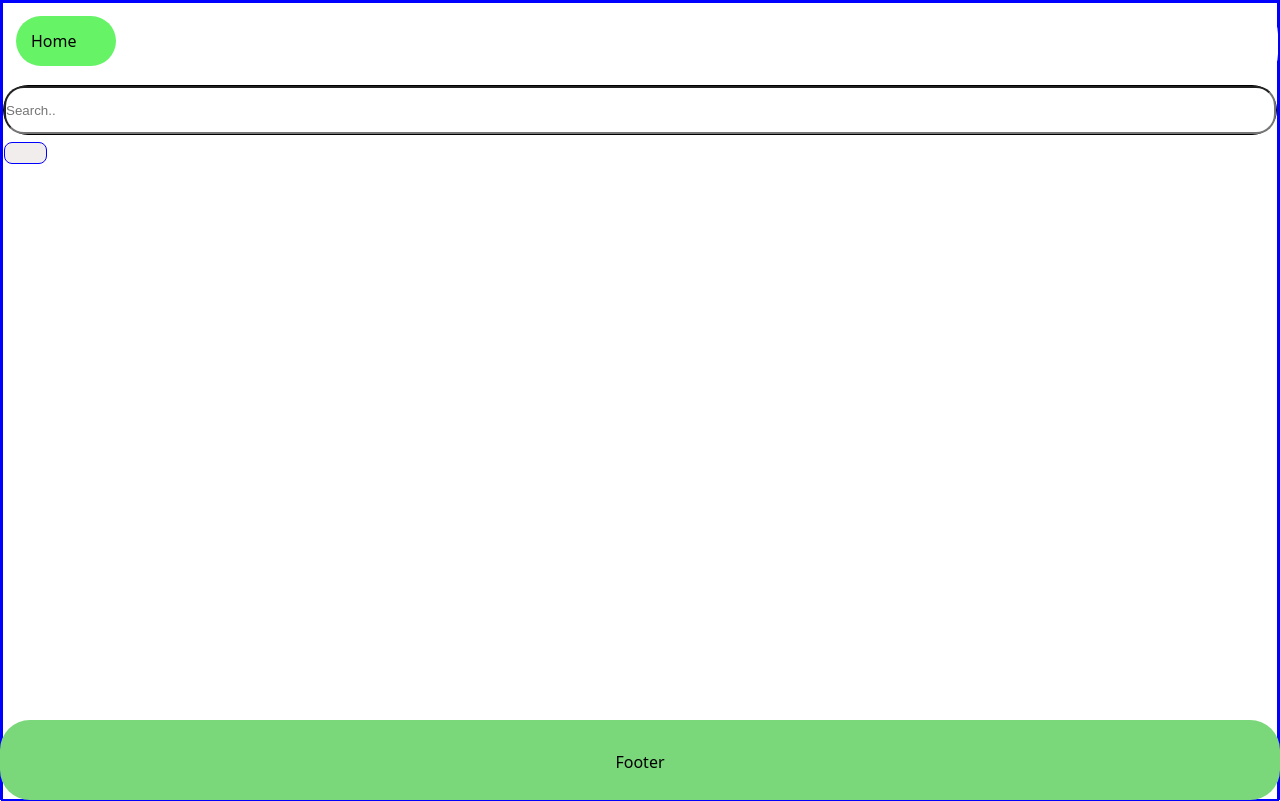
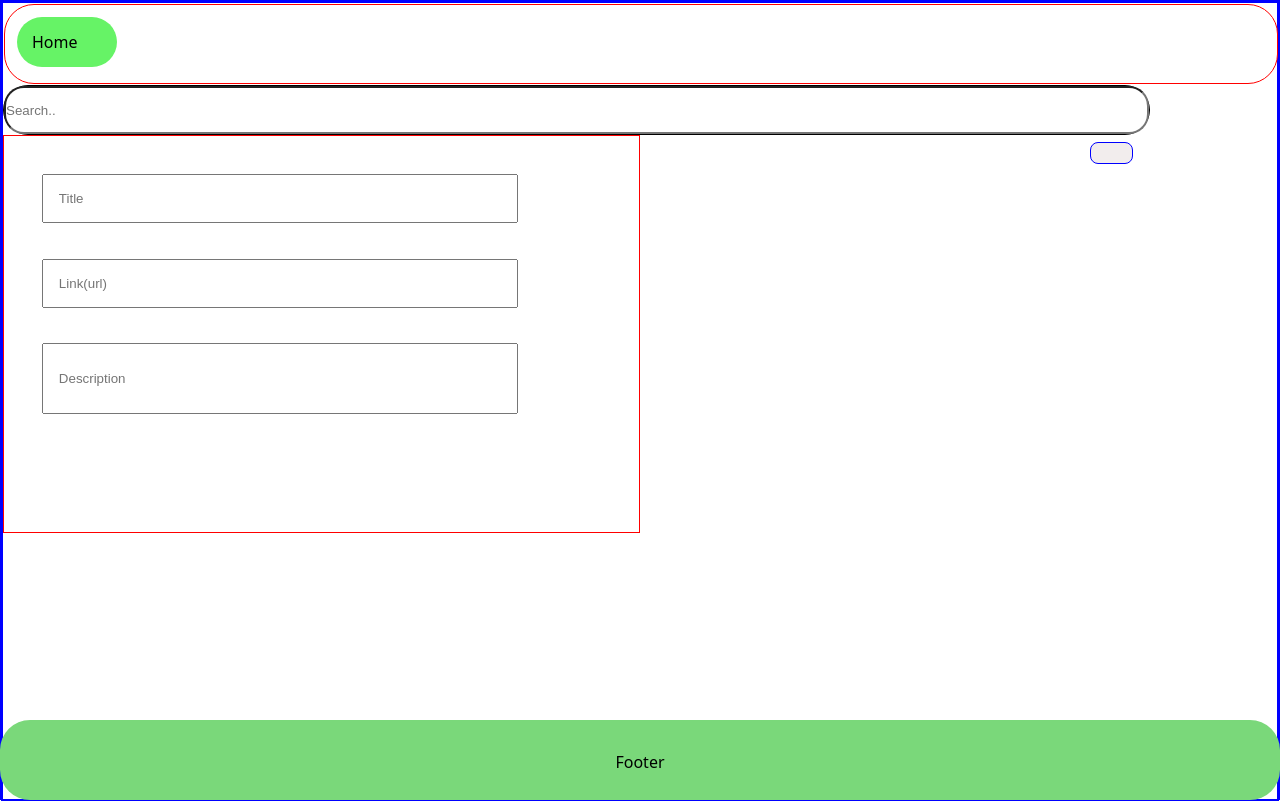
Before and after one commit to Shantela21/react-ts-task-2, a React (Vite) app: page / in a window 1280 px wide. Built offline with nearby package versions, Linux system fonts and the light colour scheme.

Commit message:
feat: form component added

```diff
--- a/src/App.css
+++ b/src/App.css
@@ -26,7 +26,7 @@ body,
 
 } */
 .topnav{
-  /* border: 1px solid red; */
+  border: 1px solid red;
   width: 100%;
   height: 80px;
   background-color: white;
@@ -34,6 +34,8 @@ body,
   color: black;
   padding: 1px;
   margin: 1px;
+  text-align: center;
+
 }
 
 .topnav a.active {
@@ -49,12 +51,12 @@ body,
   border-radius: 30px;
 }
 .search-container{
-  width: 100%;
+  width: 90%;
   border: 1px solid black;
   border-radius: 25px;
 }
 .search-container button {
-  float: left;
+  float: right;
   /* padding: 6px 10px; */
   margin-top: 8px;
   margin-right: 16px;
@@ -89,3 +91,26 @@ body,
   text-align: center;
   padding: 30px;
 }
+.form{
+  border: 1px solid red;
+  width: 50%;
+  height: 50%;
+  padding: 20px;
+}
+.title{
+  padding: 15px;
+  margin: 3%;
+  width: 80%;
+}
+.link{
+  padding: 15px;
+  margin: 3%;
+  width: 80%;
+}
+.description{
+  padding: 15px;
+  margin: 3%;
+  width: 80%;
+  height: 20%;
+
+}
--- a/src/App.tsx
+++ b/src/App.tsx
@@ -1,5 +1,6 @@
 import './App.css'
 import Footer from './components/Footer'
+import Form from './components/Form'
 import Navbar from './components/Navbar'
 import SearchBar from './components/SearchBar'
 import Title from './components/Title'
@@ -12,6 +13,7 @@ function App() {
     <Title/>
       <Navbar/>
       <SearchBar/>
+      <Form/>
       <Footer/>
     </>
   )
--- /dev/null
+++ b/src/components/Form.tsx
@@ -0,0 +1,16 @@
+import React from 'react'
+
+export default function Form() {
+  return (
+    <form className='form'>
+      <label>
+        <input type="text" className="title" placeholder="Title" />
+        <br></br>
+        <input type="text" className="link" placeholder="Link(url)" />
+        <br></br>
+        <input type="text" className="description" placeholder="Description" />
+        <br></br>
+      </label>
+    </form>
+  );
+}
--- a/src/components/Navbar.tsx
+++ b/src/components/Navbar.tsx
@@ -2,11 +2,15 @@ import React from 'react'
 
 export default function Navbar() {
   return (
-    <div className='container'>
-     <div className='topnav'>
-        <a className='active' href='#home'>Home</a>
-        {/* <a className='product' href='#product'>Product</a> */}
-     </div>
+    <div className="container">
+      <div className="topnav">
+        <a className="active" href="#home">
+          Home
+        </a>
+        {/* <a href="#product">Product</a>
+        <a href="#blog">Blog</a>
+        <a href="#about">About</a> */}
+      </div>
     </div>
-  )
+  );
 }
--- a/src/components/SearchBar.tsx
+++ b/src/components/SearchBar.tsx
@@ -3,7 +3,7 @@ import React from 'react'
 export default function SearchBar() {
   return (
     <div>
-       <div className="search-container">
+       <div className="search-container" style={{}}>
          <form action="/action_page.php">
            <input type="text" placeholder="Search.." alt="search"></input>
              <button type="submit"><i className="fa fa-search"></i></button>
```
Also changed, not shown: src/assets/ChatGPT Image Sep 9, 2025, 02_52_13 PM.png (added).
